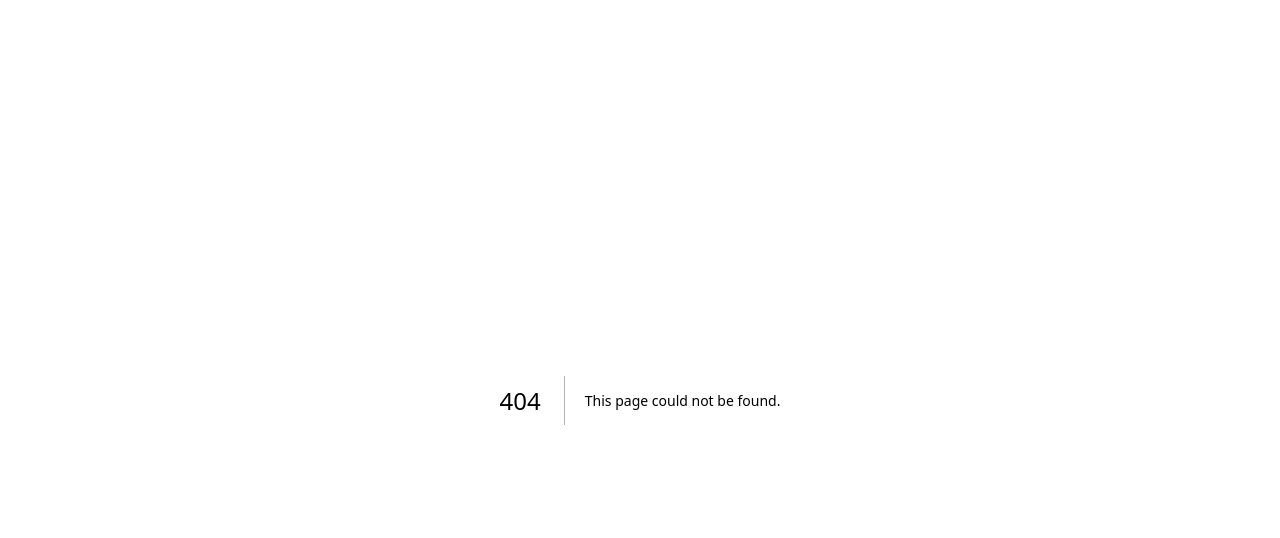
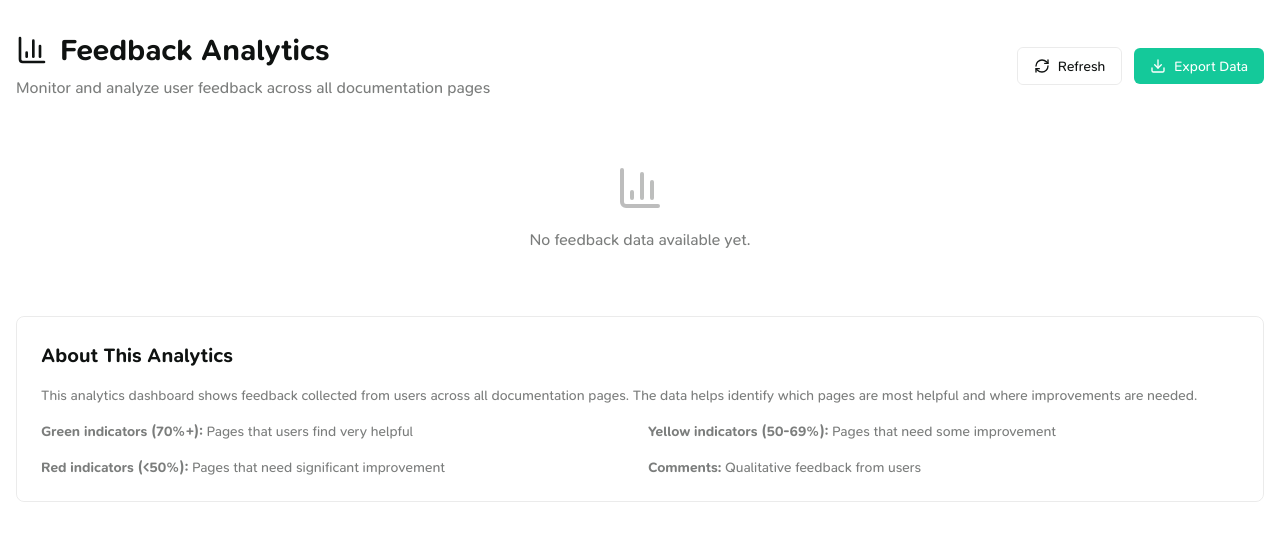
Before and after one commit to Xether-AI/docs.xether, a Next.js app: page /admin/feedback in a window 1280 px wide. Before the commit this address had no page. Shown: the top 538 px of the page. Built offline with nearby package versions, Linux system fonts and the light colour scheme.

Commit message:
Minor changes

```diff
--- /dev/null
+++ b/src/app/admin/feedback/page.tsx
@@ -0,0 +1,100 @@
+"use client";
+
+import { useState } from "react";
+import { FeedbackAnalytics } from "@/components/feedback/FeedbackAnalytics";
+import { BarChart3, Download, RefreshCw } from "lucide-react";
+import { cn } from "@/lib/utils";
+
+export default function FeedbackAnalyticsPage() {
+  const [isRefreshing, setIsRefreshing] = useState(false);
+
+  const handleRefresh = async () => {
+    setIsRefreshing(true);
+    // Simulate refresh delay
+    await new Promise(resolve => setTimeout(resolve, 1000));
+    setIsRefreshing(false);
+  };
+
+  const handleExport = () => {
+    // In a real app, this would fetch data from API and export as CSV/JSON
+    const feedbackData = JSON.parse(localStorage.getItem('docs_feedback') || '[]');
+    const dataStr = JSON.stringify(feedbackData, null, 2);
+    const dataUri = 'data:application/json;charset=utf-8,'+ encodeURIComponent(dataStr);
+
+    const exportFileDefaultName = `feedback-${new Date().toISOString().split('T')[0]}.json`;
+
+    const linkElement = document.createElement('a');
+    linkElement.setAttribute('href', dataUri);
+    linkElement.setAttribute('download', exportFileDefaultName);
+    linkElement.click();
+  };
+
+  return (
+    <div className="container mx-auto px-4 py-8">
+      <div className="flex items-center justify-between mb-8">
+        <div>
+          <h1 className="text-3xl font-bold flex items-center gap-3">
+            <BarChart3 className="h-8 w-8" />
+            Feedback Analytics
+          </h1>
+          <p className="text-muted-foreground mt-2">
+            Monitor and analyze user feedback across all documentation pages
+          </p>
+        </div>
+
+        <div className="flex items-center gap-3">
+          <button
+            onClick={handleRefresh}
+            disabled={isRefreshing}
+            className={cn(
+              "flex items-center gap-2 px-4 py-2 text-sm border rounded-md",
+              "hover:bg-accent/10 transition-colors",
+              "disabled:opacity-50"
+            )}
+            style={{
+              borderColor: "var(--border)",
+              color: "var(--foreground)"
+            }}
+          >
+            <RefreshCw className={cn("h-4 w-4", isRefreshing && "animate-spin")} />
+            <span>{isRefreshing ? "Refreshing..." : "Refresh"}</span>
+          </button>
+
+          <button
+            onClick={handleExport}
+            className="flex items-center gap-2 px-4 py-2 text-sm bg-primary text-primary-foreground rounded-md hover:bg-primary/90 transition-colors"
+          >
+            <Download className="h-4 w-4" />
+            <span>Export Data</span>
+          </button>
+        </div>
+      </div>
+
+      <FeedbackAnalytics />
+
+      <div className="mt-8 border rounded-lg p-6" style={{ borderColor: "var(--border)" }}>
+        <h2 className="text-xl font-semibold mb-4">About This Analytics</h2>
+        <div className="space-y-3 text-sm text-muted-foreground">
+          <p>
+            This analytics dashboard shows feedback collected from users across all documentation pages.
+            The data helps identify which pages are most helpful and where improvements are needed.
+          </p>
+          <div className="grid grid-cols-1 md:grid-cols-2 gap-4 mt-4">
+            <div>
+              <strong>Green indicators (70%+):</strong> Pages that users find very helpful
+            </div>
+            <div>
+              <strong>Yellow indicators (50-69%):</strong> Pages that need some improvement
+            </div>
+            <div>
+              <strong>Red indicators (&lt;50%):</strong> Pages that need significant improvement
+            </div>
+            <div>
+              <strong>Comments:</strong> Qualitative feedback from users
+            </div>
+          </div>
+        </div>
+      </div>
+    </div>
+  );
+}
--- a/src/components/feedback/EditOnGitHub.tsx
+++ b/src/components/feedback/EditOnGitHub.tsx
@@ -30,12 +30,7 @@ export function EditOnGitHub({ className }: EditOnGitHubProps) {
   const githubUrl = getGitHubUrl();
 
   return (
-    <div className={cn("flex items-center justify-between py-4 border-t", className)} style={{ borderColor: "var(--border)" }}>
-      <div className="flex items-center gap-2 text-sm text-muted-foreground">
-        <Github className="h-4 w-4" />
-        <span>Found an issue? Want to contribute?</span>
-      </div>
-
+    <div className={cn("flex items-center justify-end py-4 border-t", className)} style={{ borderColor: "var(--border)" }}>
       <a
         href={githubUrl}
         target="_blank"
--- a/src/components/layout/DocNavigation.tsx
+++ b/src/components/layout/DocNavigation.tsx
@@ -48,7 +48,7 @@ export function DocNavigation({ className }: DocNavigationProps) {
   return (
     <div
       className={cn(
-        "mt-12 flex items-center justify-between border-t pt-6",
+        "mt-12 flex items-center justify-between border-t p-4",
         className
       )}
       style={{ borderColor: "var(--border)" }}
```
Also changed, not shown: 1 other file (tests, documents, lock files or other folders).
